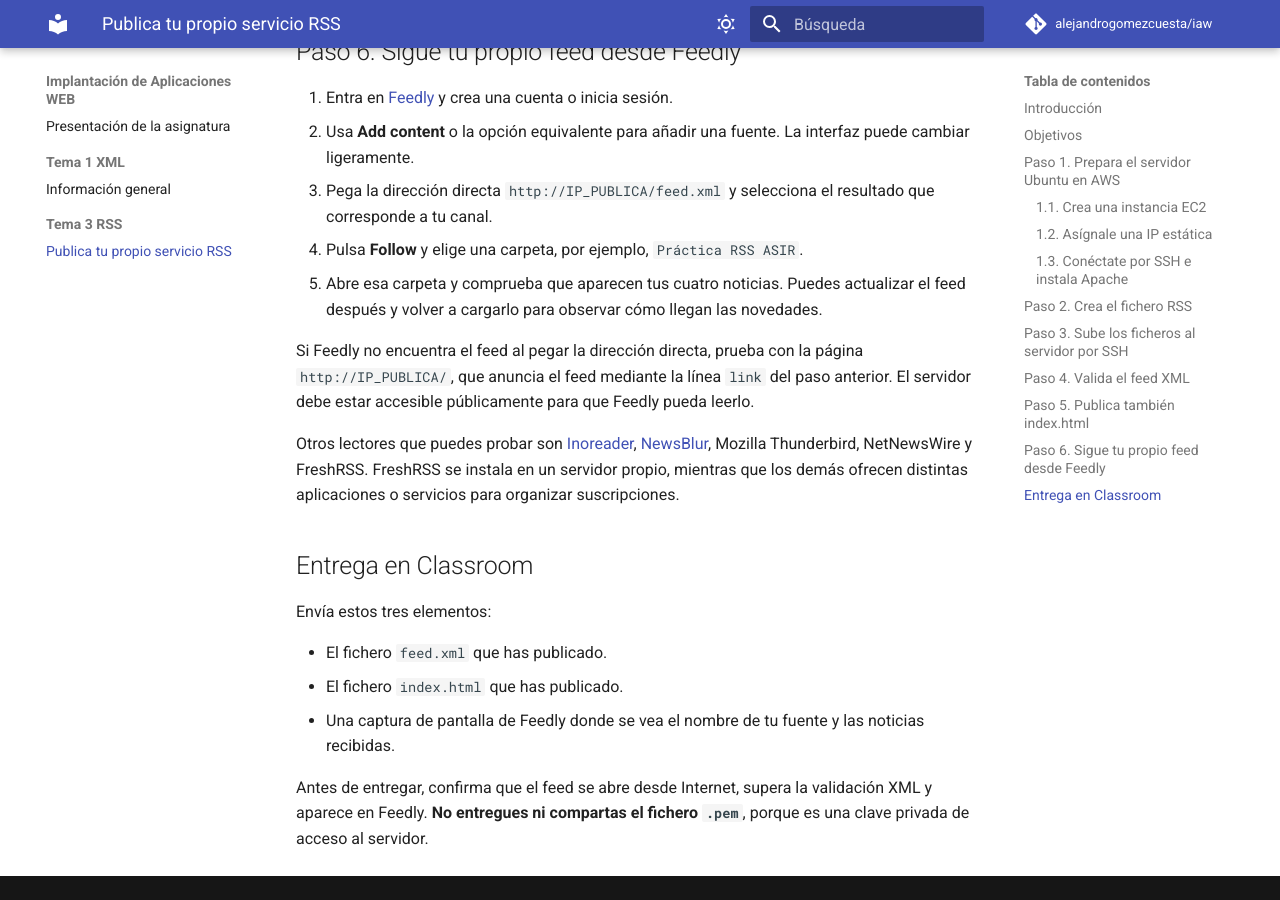
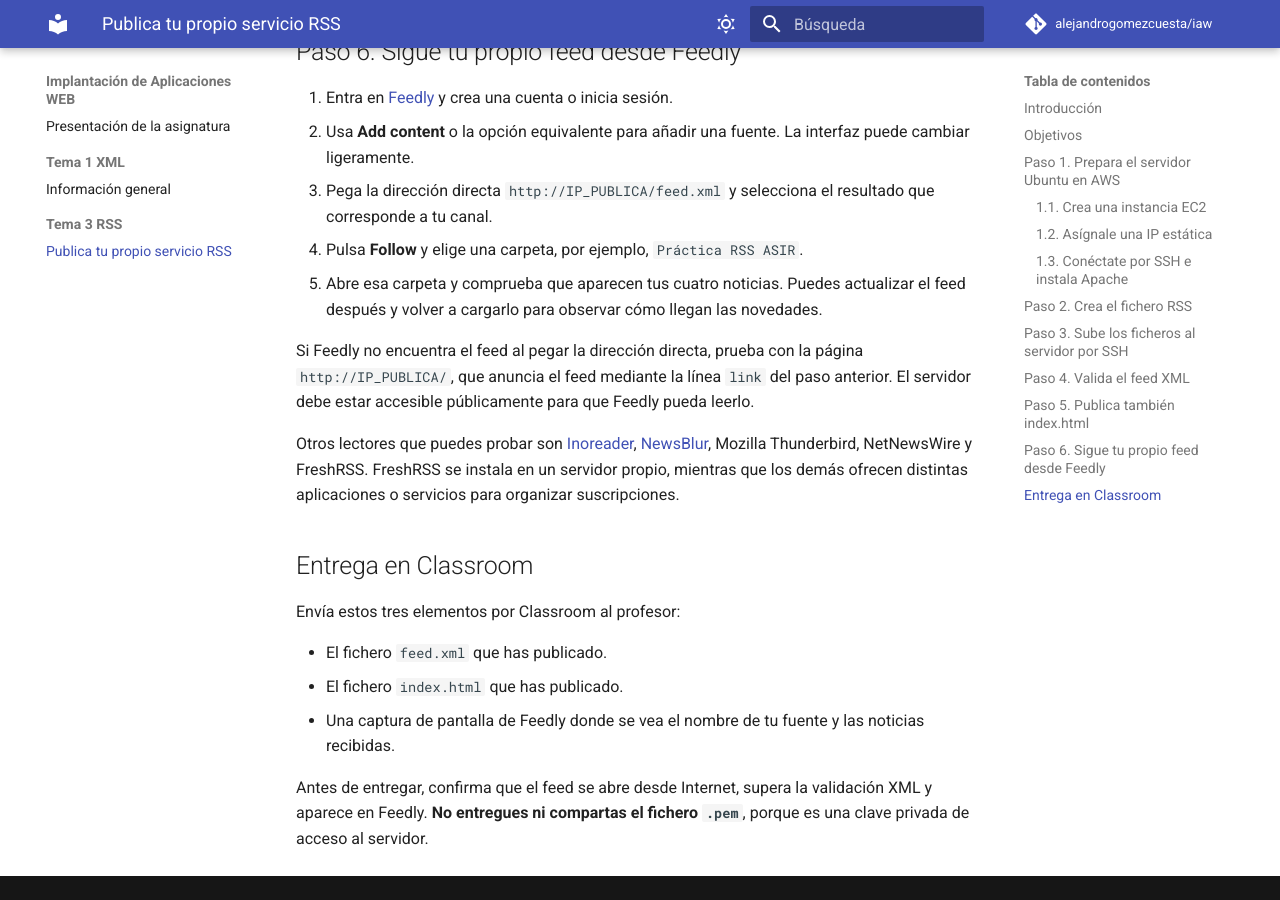
Before and after one commit to alejandrogomezcuesta/lm, an MkDocs documentation site: the page built from docs/Tema 3 RSS/index.md, in a window 1280 px wide and 900 px high, scrolled down 5662 px. Built offline with MkDocs 1.6.1 and Material for MkDocs 9.7.7, drawn with Linux system fonts in a browser that asks for light colours; comment, search, counter and statistics services are not loaded.

Commit message:
classroom

```diff
--- a/docs/Tema 3 RSS/index.md
+++ b/docs/Tema 3 RSS/index.md
@@ -221,7 +221,7 @@
 
 ## Entrega en Classroom
 
-Envía estos tres elementos:
+Envía estos tres elementos por Classroom al profesor:
 
 - El fichero `feed.xml` que has publicado.
 - El fichero `index.html` que has publicado.
```
